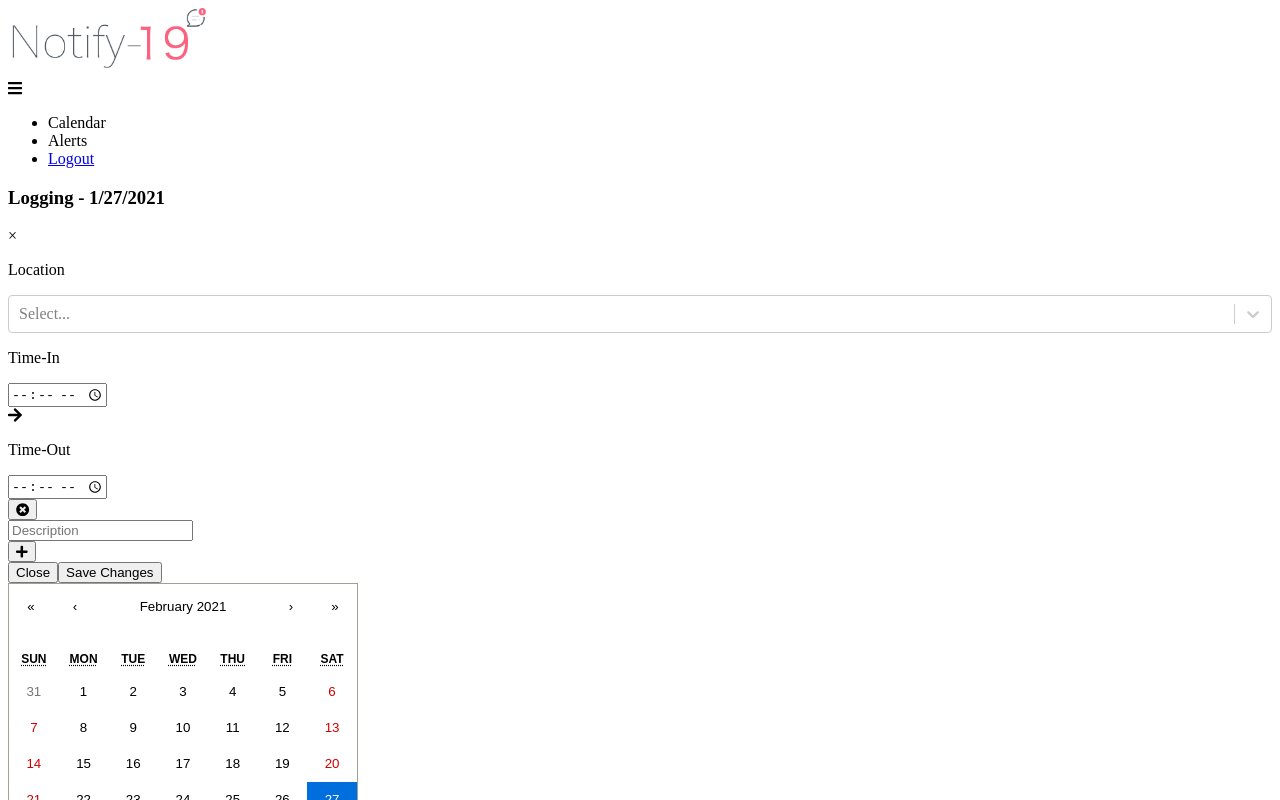
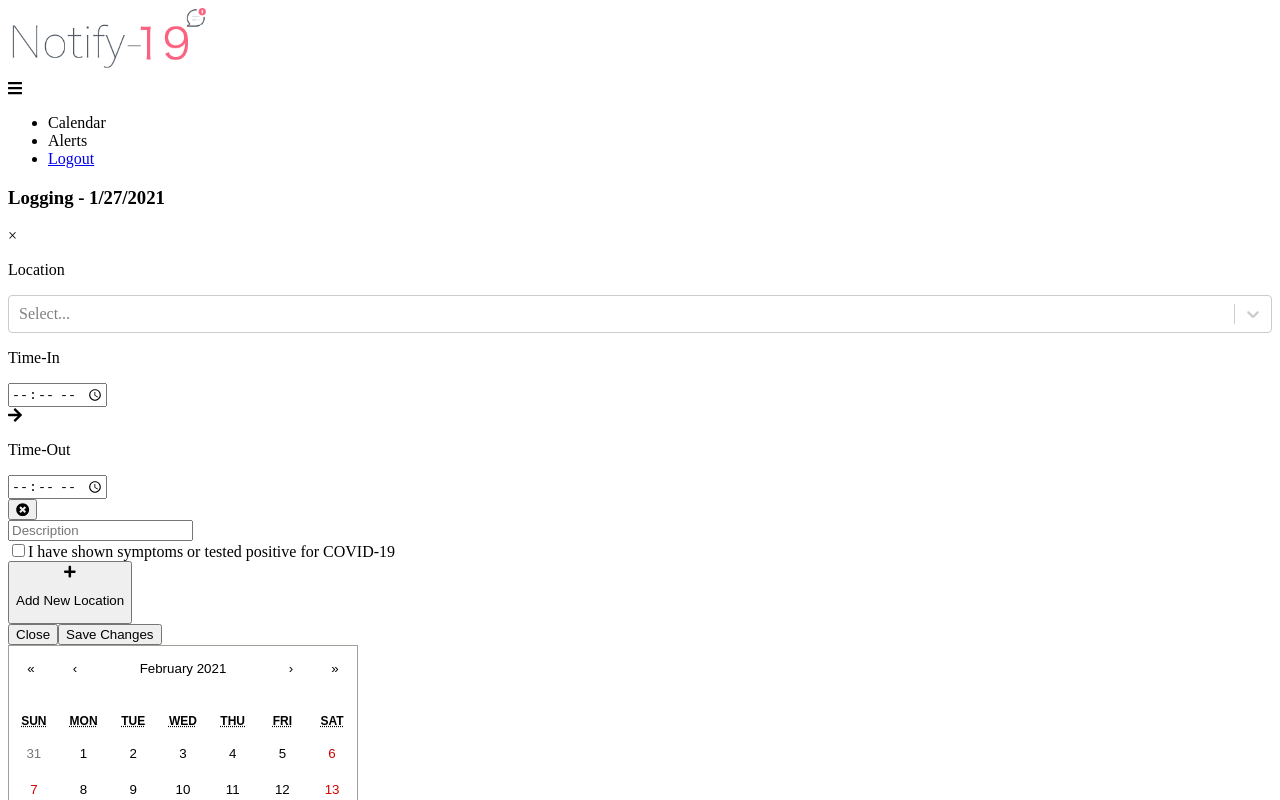
Before and after one commit to scrimmie/Notify-19, a Next.js app: page /dashboard in a window 1280 px wide. Both pictures are taken after a click on the button "Log Today". Shown: the top 800 px of the page. Built offline with nearby package versions, Linux system fonts and the light colour scheme.

Commit message:
Added in test results for modal
Modal now will have a checkbox for testing and have an upload for test results rendered conditionally.

```diff
--- a/components/loggingModal.js
+++ b/components/loggingModal.js
@@ -1,11 +1,9 @@
 import Select from "react-select";
 import { useState } from "react";
-import { FontAwesomeIcon } from '@fortawesome/react-fontawesome'
-import { faArrowRight } from '@fortawesome/free-solid-svg-icons'
-import { faTimesCircle } from '@fortawesome/free-solid-svg-icons'
-import { faPlus } from '@fortawesome/free-solid-svg-icons'
-
-
+import { FontAwesomeIcon } from "@fortawesome/react-fontawesome";
+import { faArrowRight } from "@fortawesome/free-solid-svg-icons";
+import { faTimesCircle } from "@fortawesome/free-solid-svg-icons";
+import { faPlus } from "@fortawesome/free-solid-svg-icons";
 
 export default function Modal({ modalClick, date }) {
   const options = [
@@ -52,9 +50,10 @@ export default function Modal({ modalClick, date }) {
   };
 
   const [fields, setFields] = useState([{ Location: null }]);
+  const [positive, setPositive] = useState(false);
+
 
   function handleChange(i, selected, key) {
-
     const values = [...fields];
     values[i][key] = selected;
     setFields(values);
@@ -77,7 +76,7 @@ export default function Modal({ modalClick, date }) {
       <div className="justify-center items-center flex overflow-x-hidden overflow-y-auto fixed inset-0 z-50 outline-none focus:outline-none">
         <div className="relative w-auto my-6 mx-auto max-w-3xl">
           {/*content*/}
-          <div className="border-0 rounded-lg shadow-lg relative flex flex-col w-full bg-gray-100	 bg-opacity-95	outline-none focus:outline-none">
+          <div className="border-0 rounded-lg shadow-lg relative flex flex-col w-full bg-gray-100	 bg-opacity-95	outline-none focus:outline-none overflow-y-auto max-h-screen">
             {/*header*/}
             <div className="flex items-start justify-between p-5 border-b border-solid border-gray-300 rounded-t">
               <h3 className="text-3xl font-semibold">
@@ -98,44 +97,68 @@ export default function Modal({ modalClick, date }) {
               {fields.map((field, idx) => {
                 return (
                   <div
-                    className="grid grid-cols-6 grid-rows-3 p-5 grid-flow-row "
+                    className="grid grid-cols-6 grid-rows-2 p-5 grid-flow-row "
                     key={`${field}-${idx}`}
                   >
-                    <div key={`${field}-${idx}`} className="col-span-2 px-4 self-center">
-                    <p className="pl-1">Location</p>
+                    <div
+                      key={`${field}-${idx}`}
+                      className="col-span-2 px-4 self-center"
+                    >
+                      <p className="pl-1">Location</p>
                       <Select
                         options={options}
                         key={`${field}-${idx}`}
-                        onChange={(selected) => handleChange(idx, selected.value, "Location")}
+                        onChange={(selected) =>
+                          handleChange(idx, selected.value, "Location")
+                        }
                       />
                     </div>
                     <div className="justify-self-center self-center">
-                    <p className="pl-1">Time-In</p>
+                      <p className="pl-1">Time-In</p>
                       <input
                         type="time"
                         placeholder="Time-In"
-                        onChange={(selected) => handleChange(idx, selected.target.value, "Time-In")}
+                        onChange={(selected) =>
+                          handleChange(idx, selected.target.value, "Time-In")
+                        }
                         className="pl-6 pr-4 py-2 placeholder-gray-400 text-gray-700 bg-white rounded text-sm shadow outline-none focus:outline-none focus:shadow-outline w-full"
                       />
                     </div>
-                    <FontAwesomeIcon className="h-7 mt-5 text-black cursor-pointer leading-none border border-solid border-transparent rounded bg-transparent block outline-none focus:outline-none justify-self-center self-center" icon={faArrowRight}/>
+                    <FontAwesomeIcon
+                      className="h-7 mt-5 text-black cursor-pointer leading-none border border-solid border-transparent rounded bg-transparent block outline-none focus:outline-none justify-self-center self-center"
+                      icon={faArrowRight}
+                    />
                     <div className=" justify-self-center self-center">
                       <p className="pl-1">Time-Out</p>
                       <input
                         type="time"
                         placeholder="Time-Out"
-                        onChange={(selected) => handleChange(idx, selected.target.value, "Time-Out")}
+                        onChange={(selected) =>
+                          handleChange(idx, selected.target.value, "Time-Out")
+                        }
                         className="pl-6 pr-2 py-2 placeholder-gray-400 text-gray-700 bg-white rounded text-sm shadow outline-none focus:outline-none focus:shadow-outline w-full"
                       />
                     </div>
-                    <button className="justify-self-center self-center" onClick={() => handleRemove(idx)}>
-                      <FontAwesomeIcon className="h-7 text-black cursor-pointer leading-none pr-3 border border-solid border-transparent rounded bg-transparent block outline-none focus:outline-none " icon={faTimesCircle}/>
+                    <button
+                      className="justify-self-center self-center"
+                      onClick={() => handleRemove(idx)}
+                    >
+                      <FontAwesomeIcon
+                        className="h-7 text-black cursor-pointer leading-none pr-3 border border-solid border-transparent rounded bg-transparent block outline-none focus:outline-none "
+                        icon={faTimesCircle}
+                      />
                     </button>
-                    <div className="col-span-6 ml-4 mr-4 my-3 row-span-2">
+                    <div className="col-span-6 ml-4 mr-4 my-3 row-span-1">
                       <input
                         type="text"
                         placeholder="Description"
-                        onChange={(selected) => handleChange(idx, selected.target.value, "Description")}
+                        onChange={(selected) =>
+                          handleChange(
+                            idx,
+                            selected.target.value,
+                            "Description"
+                          )
+                        }
                         className="px-3 placeholder-gray-400 text-gray-700 bg-white rounded text-sm shadow outline-none focus:outline-none focus:shadow-outline w-full h-full"
                       />
                     </div>
@@ -143,9 +166,55 @@ export default function Modal({ modalClick, date }) {
                 );
               })}
               <div className="mx-auto flex">
-              <button className="mx-auto my-4" onClick={() => handleAdd()}>
-                <FontAwesomeIcon className="h-8 text-black cursor-pointer leading-none border border-solid border-transparent rounded bg-transparent block outline-none focus:outline-none" icon={faPlus}/>
-              </button>
+                <label className="inline-flex items-center mt-3 mx-auto">
+                  <input
+                    type="checkbox"
+                    className="form-checkbox h-5 w-5 text-blue-600"
+                    onClick={() => positive? setPositive(false):setPositive(true)}
+                  />
+                  <span className="ml-2 text-gray-700">
+                    I have shown symptoms or tested positive for COVID-19
+                  </span>
+                </label>
+              </div>
+              {positive?
+              <div className="mx-auto flex">
+                <div className="w-64 mt-4 mb-4 mx-auto">
+                  <button className="bg-blue hover:bg-blue-light text-black font-bold py-2 px-4 w-full inline-flex items-center">
+                    <svg
+                      fill="#000"
+                      height="18"
+                      viewBox="0 0 24 24"
+                      width="18"
+                      xmlns="http://www.w3.org/2000/svg"
+                    >
+                      <path d="M0 0h24v24H0z" fill="none" />
+                      <path d="M9 16h6v-6h4l-7-7-7 7h4zm-4 2h14v2H5z" />
+                    </svg>
+                    <span className="ml-2">Upload Test Results</span>
+                    <input
+                    className="cursor-pointer absolute block py-2 px-4 w-full opacity-0 pin-r pin-t"
+                    type="file"
+                    name="documents[]"
+                    accept="image/*"
+                  />
+                  </button>
+
+                </div>
+              </div>:
+              <></>
+              }
+              <div className="mx-auto flex">
+                <button
+                  className="mx-auto my-4 grid grid-cols-1 grid-rows-2 justify-items-center"
+                  onClick={() => handleAdd()}
+                >
+                  <FontAwesomeIcon
+                    className="h-8 text-black cursor-pointer leading-none border border-solid border-transparent rounded bg-transparent block outline-none focus:outline-none"
+                    icon={faPlus}
+                  />
+                  <p>Add New Location</p>
+                </button>
               </div>
             </div>
             {/*footer*/}
--- a/package.json
+++ b/package.json
@@ -11,6 +11,7 @@
     "@fortawesome/fontawesome-svg-core": "^1.2.34",
     "@fortawesome/free-solid-svg-icons": "^5.15.2",
     "@fortawesome/react-fontawesome": "^0.1.14",
+    "@tailwindcss/forms": "^0.2.1",
     "autoprefixer": "^10.2.4",
     "next": "10.0.7",
     "next-images": "^1.7.0",
--- a/tailwind.config.js
+++ b/tailwind.config.js
@@ -10,5 +10,5 @@ module.exports = {
   variants: {
     extend: {},
   },
-  plugins: [],
+  plugins: [require('@tailwindcss/forms')],
 }
```
Also changed, not shown: 1 other file (tests, documents, lock files or other folders).
